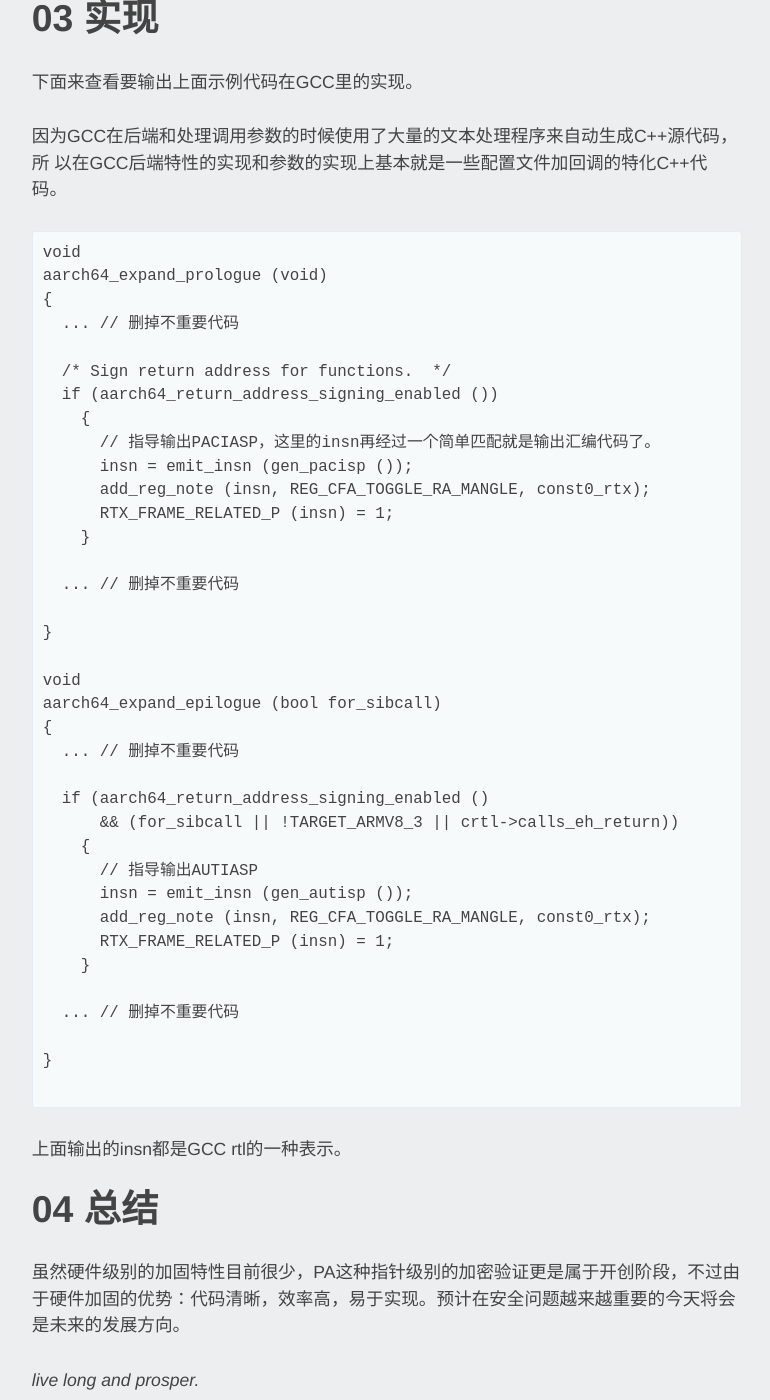
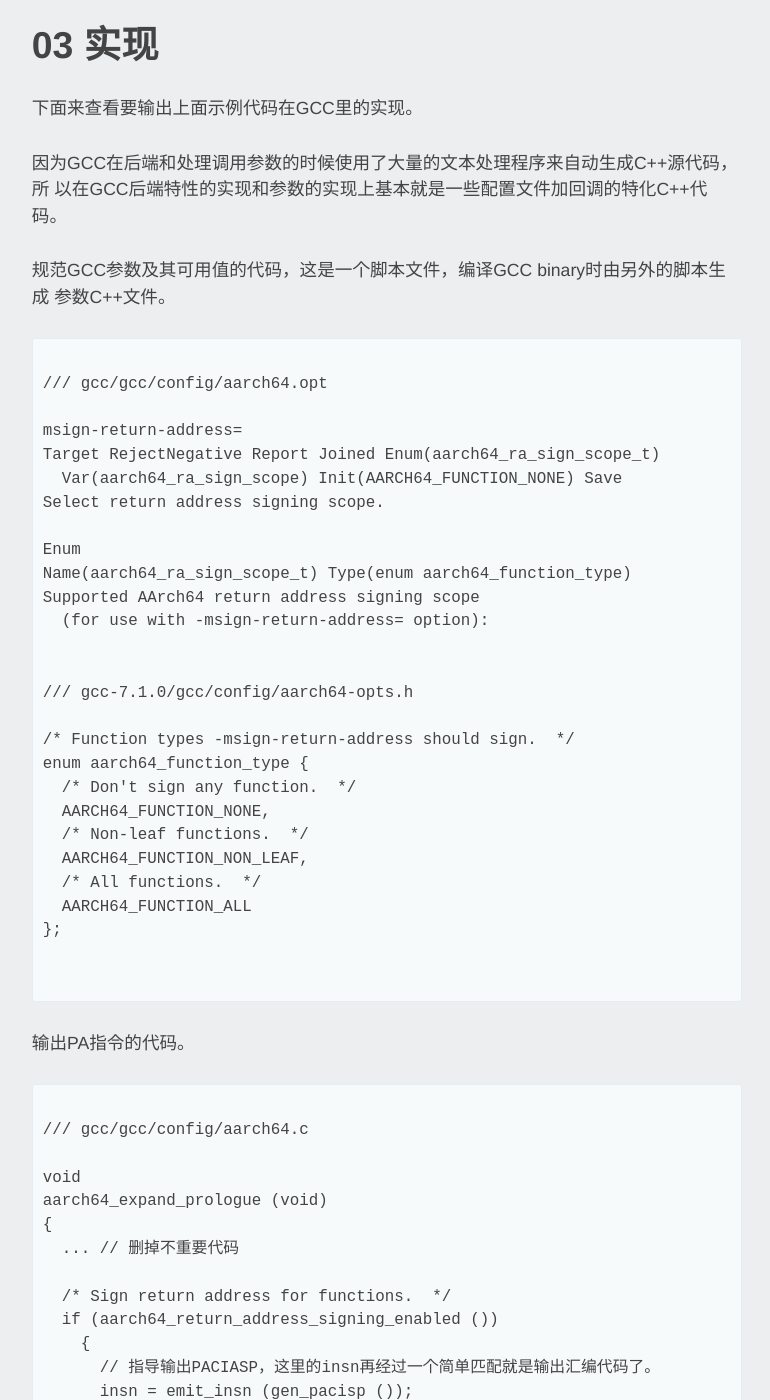
Before and after one commit to hardenedlinux/hardenedlinux.github.io, a Jekyll site: the page built from _posts/2017-06-13-ARM_PA.md, in a window 1280 px wide and 1400 px high, scrolled down 2891 px. Shown: the whole window, without its empty margins (253-1023 px from the left). Built offline with Jekyll 4.4.1, drawn with Linux system fonts in a browser that asks for light colours; nearby versions of some CDN libraries; some of the changed text lies outside the part shown.

Commit message:
updata ARM PA

````diff
--- a/_posts/2017-06-13-ARM_PA.md
+++ b/_posts/2017-06-13-ARM_PA.md
@@ -28,7 +28,8 @@ SSP(software statck protection)，CFI(control flow integrity)。这些防御手
 是一个非常让人兴奋的ARM处理器特性。
 
 本文的描述基于GCC最新的一个release: GCC-7.1.0，由于PA是一个非常新的特性，即便是
-最新的GCC版本(GCC-7.1.0)目前也只是做了一个大概雏型，计划的让GCC选择key(A/B key)
+最新的GCC版本(GCC-7.1.0)目前也只是做了一个大概雏型，可以使用GCC参数
+-msign-return-address=[none | non-leaf | all]来使用。计划的让GCC选择key(A/B key)
 用作返回地址签名的选项：-msign-return-address-key=key_name(key_name可选的值为:
 a_key/b_key分别对应A/B key)并没有在GCC-7.1.0里完成。目前相关key的代码还在GNU
 binutils里进行。所以本文只是在GCC-7.1.0现有代码的基础上做一个分析。后面随着相关
@@ -111,7 +112,46 @@ key存放在处理器内部的不可见寄存器里。所以攻击者很难不
 因为GCC在后端和处理调用参数的时候使用了大量的文本处理程序来自动生成C++源代码，所
 以在GCC后端特性的实现和参数的实现上基本就是一些配置文件加回调的特化C++代码。
 
+
+规范GCC参数及其可用值的代码，这是一个脚本文件，编译GCC binary时由另外的脚本生成
+参数C++文件。
+
 ```cpp
+
+/// gcc/gcc/config/aarch64.opt
+
+msign-return-address=
+Target RejectNegative Report Joined Enum(aarch64_ra_sign_scope_t)
+  Var(aarch64_ra_sign_scope) Init(AARCH64_FUNCTION_NONE) Save
+Select return address signing scope.
+
+Enum
+Name(aarch64_ra_sign_scope_t) Type(enum aarch64_function_type)
+Supported AArch64 return address signing scope
+  (for use with -msign-return-address= option):
+
+
+/// gcc-7.1.0/gcc/config/aarch64-opts.h
+
+/* Function types -msign-return-address should sign.  */
+enum aarch64_function_type {
+  /* Don't sign any function.  */
+  AARCH64_FUNCTION_NONE,
+  /* Non-leaf functions.  */
+  AARCH64_FUNCTION_NON_LEAF,
+  /* All functions.  */
+  AARCH64_FUNCTION_ALL
+};
+
+
+```
+
+输出PA指令的代码。
+
+```cpp
+
+/// gcc/gcc/config/aarch64.c
+
 void
 aarch64_expand_prologue (void)
 {
````
